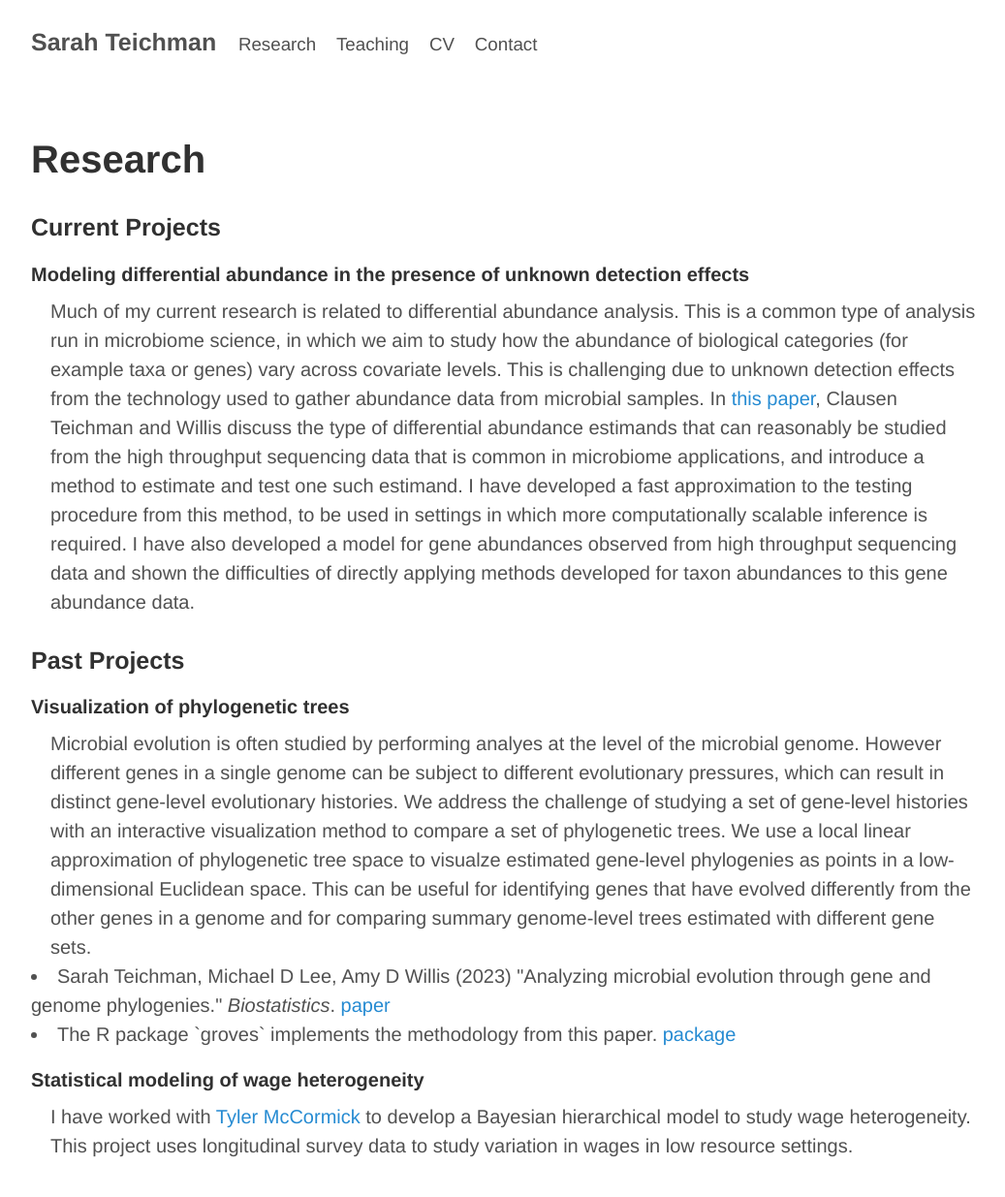
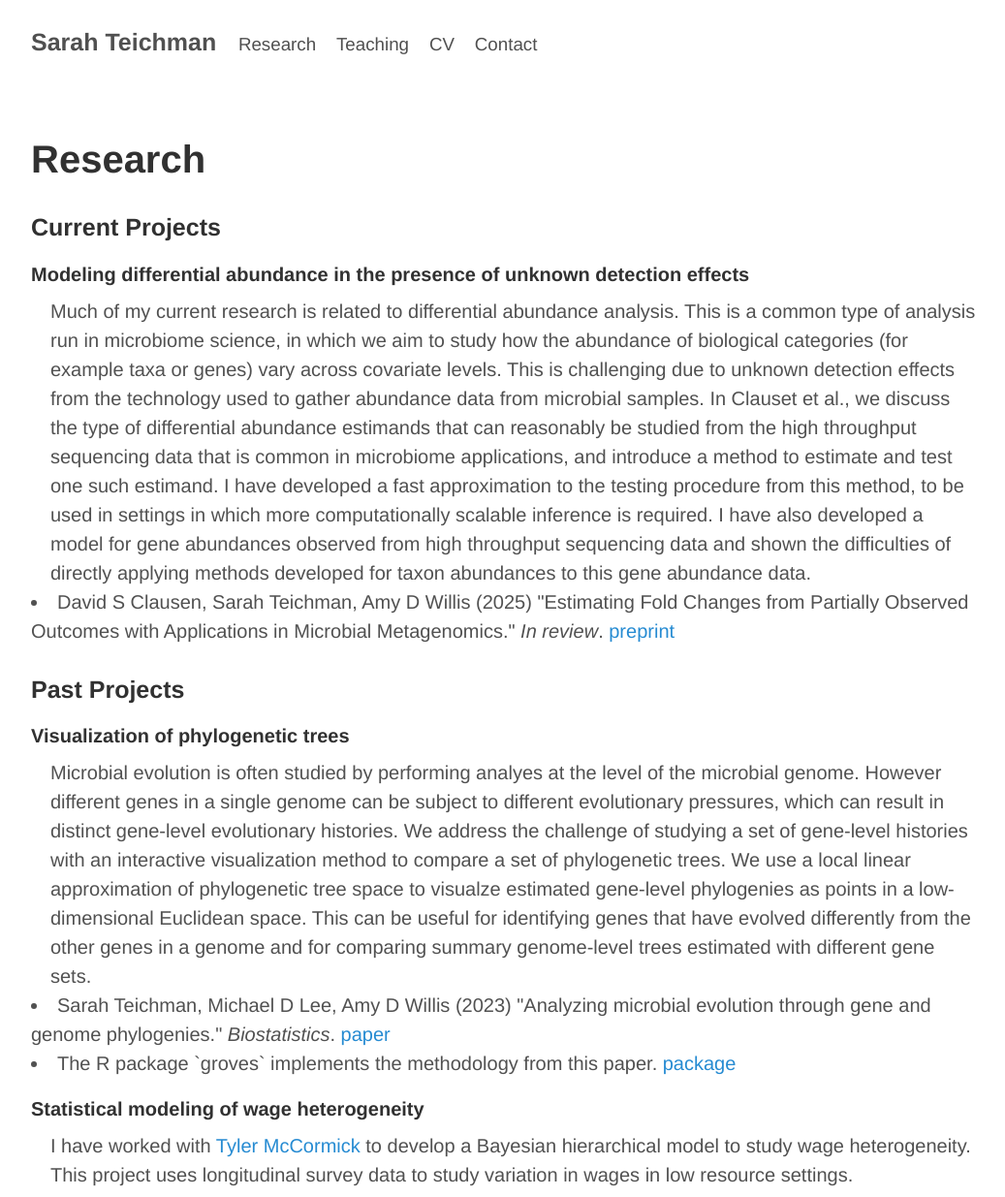
Before and after one commit to svteichman/svteichman.github.io, a Jekyll site: the page built from research.html, in a window 1280 px wide. Shown: the whole page at 97% size, without its empty margins (108-1145 px from the left). Built offline with Jekyll 4.4.1, drawn with Linux system fonts in a browser that asks for light colours; before the commit the page ends 1205 px from its top, so only the background shows below that.

Commit message:
Update research.html

```diff
--- a/research.html
+++ b/research.html
@@ -12,11 +12,13 @@ title:  'Research'
   Much of my current research is related to differential abundance analysis. This is a common type of analysis run in microbiome science, in
   which we aim to study how the abundance of biological categories (for example taxa or genes) vary across covariate levels. This is challenging
   due to unknown detection effects from the technology used to gather abundance data from microbial samples. In
-  <a href = "https://arxiv.org/abs/2402.05231">this paper</a>, Clausen Teichman and Willis discuss the type of differential abundance estimands that can reasonably be
+  Clauset et al., we discuss the type of differential abundance estimands that can reasonably be
   studied from the high throughput sequencing data that is common in microbiome applications, and introduce a method to estimate and test one such estimand.
   I have developed a fast approximation to the testing procedure from this method, to be used in settings in which more computationally scalable inference
   is required. I have also developed a model for gene abundances observed from high throughput sequencing data and shown the difficulties of directly
   applying methods developed for taxon abundances to this gene abundance data.
+
+   <li>David S Clausen, Sarah Teichman, Amy D Willis (2025) "Estimating Fold Changes from Partially Observed Outcomes with Applications in Microbial Metagenomics." <i>In review</i>. <a href="https://arxiv.org/abs/2402.05231">preprint</a></li>
 </p>
 
 <h3>Past Projects</h3>
```
